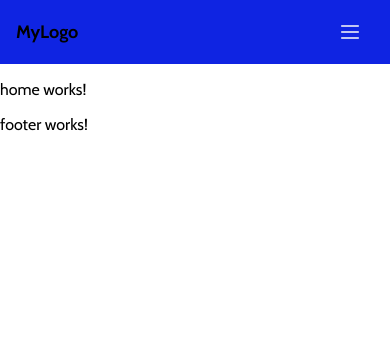
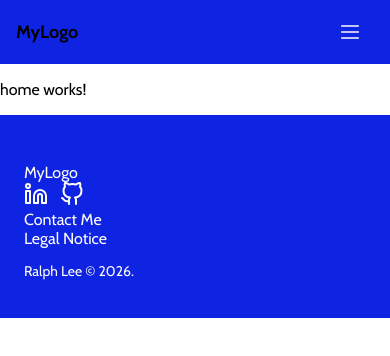
Before and after one commit to ralphleedev/site-vitrine, an Angular app: page / in a window 390 px wide. Shown: the top 356 px of the page. Built offline with nearby package versions, Linux system fonts and the light colour scheme.

Commit message:
feat: add responsive footer component

```diff
--- a/src/app/core/footer/footer.component.css
+++ b/src/app/core/footer/footer.component.css
@@ -0,0 +1,52 @@
+/* ========================================
+   Footer
+   ======================================== */
+
+.footer {
+    width: 100%;
+    padding: var(--footer-padding-top) var(--footer-padding-x) var(--footer-padding-bottom);
+    background: var(--color-primary);
+    color: var(--color-white);
+}
+
+.container {
+    display: flex;
+    flex-direction: column;
+}
+
+.footer_socials {
+    display: flex;
+    align-items: flex-end;
+    gap: var(--footer-icon-gap);
+}
+
+.footer_main {
+    font-size: var(--font-size-base);
+}
+
+.footer_copyright {
+    font-size: var(--font-size-sm);
+}
+
+/* ========================================
+   Desktop
+   ======================================== */
+
+@media (min-width: 768px) {
+    .footer {
+        padding: var(--footer-padding-top-desktop) var(--footer-padding-x-desktop) var(--footer-padding-bottom-desktop);
+    }
+
+    .footer_main {
+        display: flex;
+        flex-direction: row;
+        justify-content: center;
+        gap: var(--footer-gap-desktop);
+    }
+
+    .footer_copyright {
+        display: flex;
+        justify-content: center;
+    }
+
+}
--- a/src/app/core/footer/footer.component.html
+++ b/src/app/core/footer/footer.component.html
@@ -1 +1,35 @@
-<p>footer works!</p>
+<footer class="footer">
+    <div class="container">
+        <div class="footer_brand">
+            <!-- Logo -->
+            <div class="footer_logo">
+                MyLogo
+            </div>
+            <!-- Social Media Links -->
+            <div class="footer_socials">
+                <a [href]="links.linkedin.url" target="_blank" rel="noopener noreferrer">
+                    <img [src]="'icons/' + links.linkedin.icon + '.svg'" [alt]="links.linkedin.name"
+                        class="social_icon">
+                </a>
+                <a [href]="links.github.url" target="_blank" rel="noopener noreferrer">
+                    <img [src]="'icons/' + links.github.icon + '.svg'" [alt]="links.github.name">
+                </a>
+            </div>
+        </div>
+        <div class="footer_main">
+            <!-- Contact us -->
+            <div class="footer_contact">
+                <a routerLink="/contact">Contact Me</a>
+            </div>
+            <!-- Legal notice -->
+            <div class="footer_legal">
+                <a routerLink="/legal">Legal Notice</a>
+            </div>
+        </div>
+        <!-- Copyright -->
+        <div class="footer_copyright">
+            <p>Ralph Lee © 2026.</p>
+        </div>
+    </div>
+
+</footer>
--- a/src/app/core/footer/footer.component.ts
+++ b/src/app/core/footer/footer.component.ts
@@ -1,4 +1,5 @@
 import { Component } from '@angular/core';
+import { LINKS } from '../../shared/constants/links';
 
 @Component({
   selector: 'app-footer',
@@ -6,4 +7,6 @@ import { Component } from '@angular/core';
   templateUrl: './footer.component.html',
   styleUrl: './footer.component.css',
 })
-export class FooterComponent {}
+export class FooterComponent {
+  links = LINKS
+}
--- /dev/null
+++ b/src/app/shared/constants/links.ts
@@ -0,0 +1,4 @@
+export const LINKS = {
+  github: { name: 'GitHub', url: 'https://github.com/ralphleedev', icon: 'github' },
+  linkedin: { name: 'LinkedIn', url: 'https://linkedin.com/in/rleedev', icon: 'linkedin' },
+};
--- a/src/styles.css
+++ b/src/styles.css
@@ -15,6 +15,16 @@
   --header-height: 64px;
   --header-height-desktop: 72px;
 
+  --footer-padding-top: 48px;
+  --footer-padding-bottom: 24px;
+  --footer-padding-x: 24px;
+
+  --footer-padding-top-desktop: 64px;
+  --footer-padding-bottom-desktop: 32px;
+  --footer-padding-x-desktop: 48px;
+
+  --footer-icon-gap: 12px;
+  --footer-gap-desktop: 24px;
 }
 
 /* Global styles */
```
Also changed, not shown: public/icons/github.svg (added), public/icons/linkedin.svg (added). Lines whose indentation alone changed are shown as unchanged.
